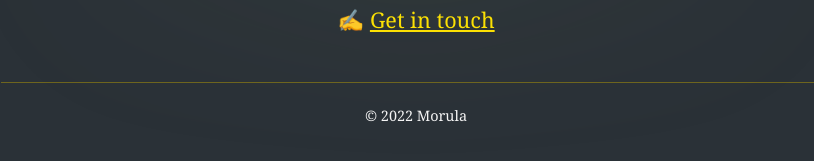
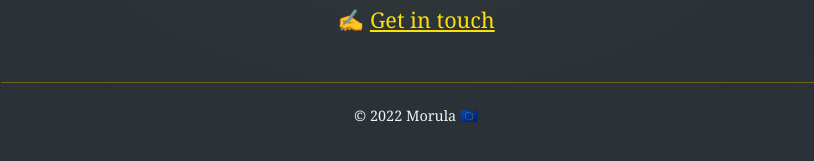
Before and after one commit to morula-eu/morula, a Jekyll site: the page built from index.html, in a window 1280 px wide. Shown: the part 682-843 px from the top of the page, without its empty margins (224-1038 px from the left). Built offline with Jekyll 4.4.1, drawn with Linux system fonts in a browser that asks for light colours.

Commit message:
Added EU emoji

```diff
--- a/index.html
+++ b/index.html
@@ -18,6 +18,6 @@ last_modified_at: 2022-05-17 18:27:43
     <p class="text-center">✍️ <a href="mailto:hello@morula.net" title="Send us an email">Get in touch</a></p>
   </div>
   <footer>
-    <p class="morula-small">&copy; {{ site.time | date: '%Y' }} {{ site.title }}</p>
+    <p class="morula-small">&copy; {{ site.time | date: '%Y' }} {{ site.title }} 🇪🇺</p>
   </footer>
 </main>
```
